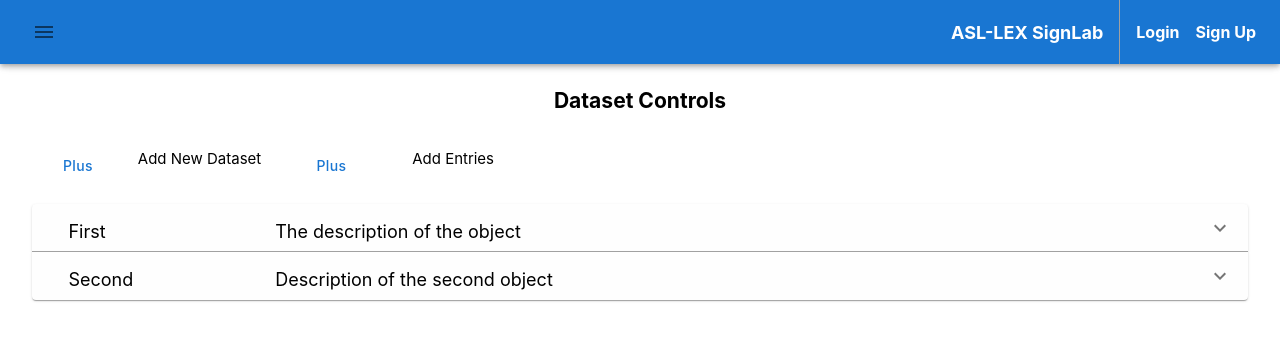
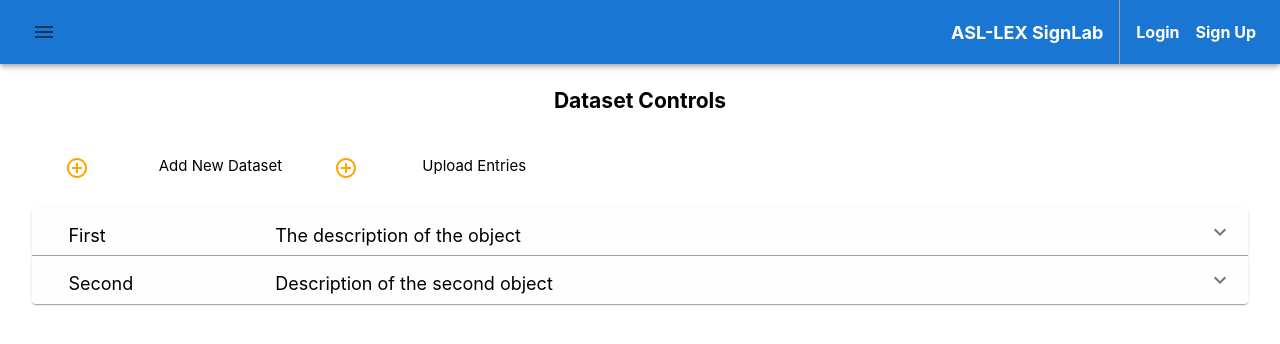
Before and after one commit to hicsail/signlab-react, a React (Vite) app: page /datasetcontrols in a window 1280 px wide. Shown: the top 344 px of the page. Built offline with nearby package versions, Linux system fonts and the light colour scheme.

Commit message:
functional modals in dataset controls

```diff
--- /dev/null
+++ b/src/components/AddDataset.tsx
@@ -0,0 +1,32 @@
+import Button from '@mui/material/Button';
+import TextField from '@mui/material/TextField';
+import Dialog from '@mui/material/Dialog';
+import DialogActions from '@mui/material/DialogActions';
+import DialogContent from '@mui/material/DialogContent';
+import DialogContentText from '@mui/material/DialogContentText';
+import DialogTitle from '@mui/material/DialogTitle';
+
+interface ShowProps {
+  show: boolean;
+  toggleModal: () => void;
+}
+
+const AddDataset: React.FC<ShowProps> = (props: ShowProps) => {
+  return (
+    <div>
+      <Dialog open={props.show} onClose={props.toggleModal}>
+        <DialogTitle>Subscribe</DialogTitle>
+        <DialogContent>
+          <DialogContentText>To subscribe to this website, please enter your email address here. We will send updates occasionally.</DialogContentText>
+          <TextField autoFocus margin="dense" id="name" label="Email Address" type="email" fullWidth variant="standard" />
+        </DialogContent>
+        <DialogActions>
+          <Button onClick={props.toggleModal}>Cancel</Button>
+          <Button onClick={props.toggleModal}>Subscribe</Button>
+        </DialogActions>
+      </Dialog>
+    </div>
+  );
+};
+
+export { AddDataset };
--- a/src/components/DatasetAccessComponent.tsx
+++ b/src/components/DatasetAccessComponent.tsx
@@ -89,7 +89,7 @@
         initialState={{
           pagination: {
             paginationModel: {
-              pageSize: 8
+              pageSize: 10
             }
           }
         }}
--- a/src/components/DatasetControlComponent.tsx
+++ b/src/components/DatasetControlComponent.tsx
@@ -76,11 +76,11 @@
         initialState={{
           pagination: {
             paginationModel: {
-              pageSize: 8
+              pageSize: 10
             }
           }
         }}
-        pageSizeOptions={[5]}
+        pageSizeOptions={[5, 10, 15]}
         checkboxSelection
         disableRowSelectionOnClick
       />
--- /dev/null
+++ b/src/components/UploadEntries.tsx
@@ -0,0 +1,32 @@
+import Button from '@mui/material/Button';
+import TextField from '@mui/material/TextField';
+import Dialog from '@mui/material/Dialog';
+import DialogActions from '@mui/material/DialogActions';
+import DialogContent from '@mui/material/DialogContent';
+import DialogContentText from '@mui/material/DialogContentText';
+import DialogTitle from '@mui/material/DialogTitle';
+
+interface ShowProps {
+  show: boolean;
+  toggleModal: () => void;
+}
+
+const UploadEntries: React.FC<ShowProps> = (props: ShowProps) => {
+  return (
+    <div>
+      <Dialog open={props.show} onClose={props.toggleModal}>
+        <DialogTitle>Upload</DialogTitle>
+        <DialogContent>
+          <DialogContentText>To subscribe to this website, please enter your email address here. We will send updates occasionally.</DialogContentText>
+          <TextField autoFocus margin="dense" id="name" label="Email Address" type="email" fullWidth variant="standard" />
+        </DialogContent>
+        <DialogActions>
+          <Button onClick={props.toggleModal}>Cancel</Button>
+          <Button onClick={props.toggleModal}>Subscribe</Button>
+        </DialogActions>
+      </Dialog>
+    </div>
+  );
+};
+
+export { UploadEntries };
--- a/src/pages/datasets/DatasetControls.tsx
+++ b/src/pages/datasets/DatasetControls.tsx
@@ -1,6 +1,10 @@
-import { Accordion, AccordionDetails, AccordionSummary, Box, Button, Container, Typography } from '@mui/material';
+import { Accordion, AccordionDetails, AccordionSummary, Box, Container, IconButton, Typography } from '@mui/material';
+import AddCircleOutlineTwoToneIcon from '@mui/icons-material/AddCircleOutlineTwoTone';
 import ExpandMoreIcon from '@mui/icons-material/ExpandMore';
 import { DatasetControlComponent } from '../../components/DatasetControlComponent';
+import { AddDataset } from '../../components/AddDataset';
+import { useState } from 'react';
+import { UploadEntries } from '../../components/UploadEntries';
 
 const controls = [
   { name: 'First', description: 'The description of the object' },
@@ -43,18 +47,47 @@
   description: string;
 }
 
-const DatasetControls = () => {
+const DatasetControls: React.FC = () => {
+  const [add, setAdd] = useState(false);
+  const [upload, setUpload] = useState(false);
+
+  const handleClick = (type: string) => {
+    if (type === 'add') {
+      setAdd(true);
+    } else {
+      setUpload(true);
+    }
+  };
+
+  const toggleAdd = () => {
+    setAdd((add) => !add);
+  };
+
+  const toggleUpload = () => {
+    setUpload((upload) => !upload);
+  };
+
   return (
     <Box sx={{ position: 'absolute', top: '8%', left: '2.5%', right: '2.5%' }}>
       <h3 style={{ top: '10%', paddingBottom: '10px' }}>Dataset Controls</h3>
       <Box sx={{ display: 'flex', paddingBottom: '20px' }}>
-        <Box sx={{ width: '20%', display: 'flex', flexDirection: 'row', justifyContent: 'space-around' }}>
-          <Button>Plus</Button>
-          <Typography variant="body2">Add New Dataset</Typography>
+        <Box sx={{ width: '22%', height: '10%', display: 'flex', flexDirection: 'row', justifyContent: 'space-around' }}>
+          <IconButton sx={{ color: 'orange', right: '-3%' }} onClick={() => handleClick('add')}>
+            <AddCircleOutlineTwoToneIcon />
+          </IconButton>
+          <AddDataset show={add} toggleModal={toggleAdd} />
+          <Typography variant="body2" sx={{ paddingTop: '7px' }}>
+            Add New Dataset
+          </Typography>
         </Box>
-        <Box sx={{ width: '20%', display: 'flex', flexDirection: 'row', justifyContent: 'space-around' }}>
-          <Button>Plus</Button>
-          <Typography variant="body2">Add Entries</Typography>
+        <Box sx={{ width: '20%', height: '10%', display: 'flex', flexDirection: 'row', justifyContent: 'space-around' }}>
+          <IconButton sx={{ color: 'orange', right: '-4%' }} onClick={() => handleClick('upload')}>
+            <AddCircleOutlineTwoToneIcon />
+          </IconButton>
+          <UploadEntries show={upload} toggleModal={toggleUpload} />
+          <Typography variant="body2" sx={{ paddingTop: '7px' }}>
+            Upload Entries
+          </Typography>
         </Box>
       </Box>
       <Box sx={{ width: '100%' }}>
```
